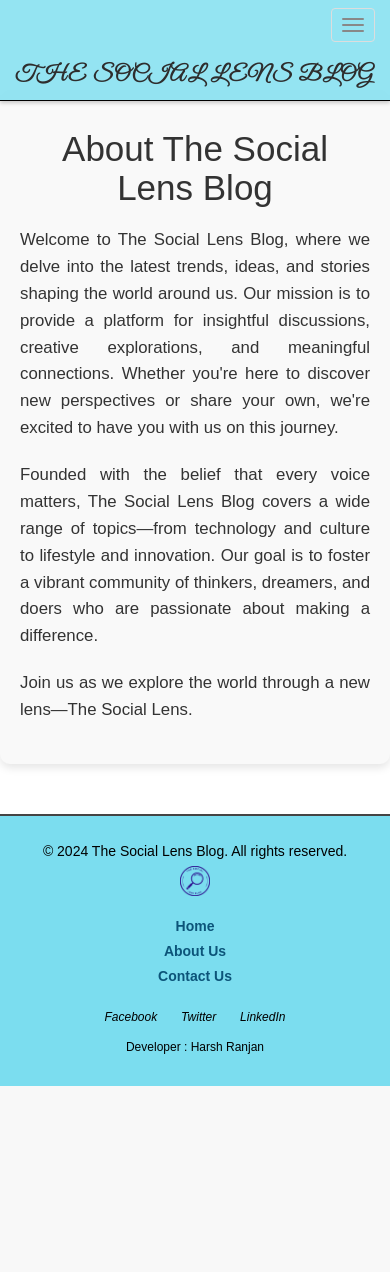
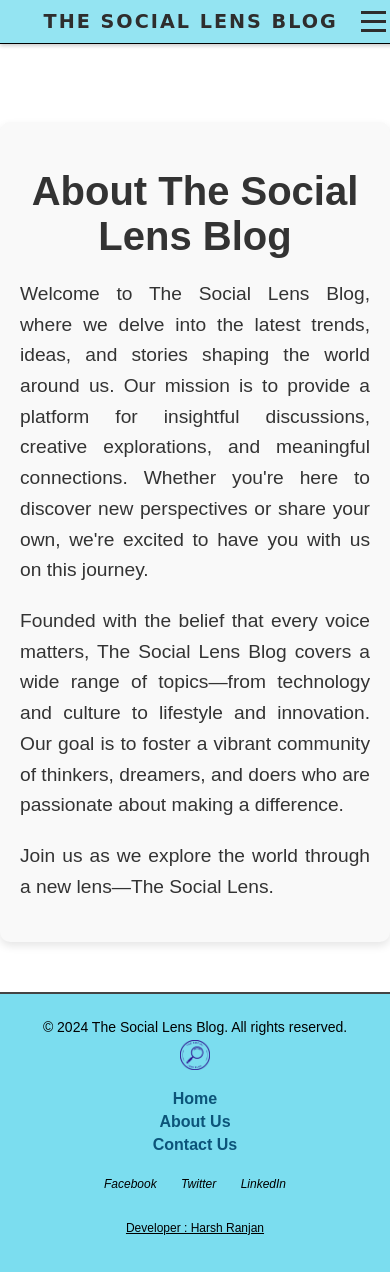
Before and after one commit to Harsh-git98/sociallensblog, a Node server app: page /about in a window 390 px wide. Before the commit the page ends 1086 px from the top, so only its background shows below. Run offline with Node 20, Linux system fonts and the light colour scheme; some libraries are stand-ins or nearby versions.

Commit message:
Update header.ejs

```diff
--- a/views/partials/header.ejs
+++ b/views/partials/header.ejs
@@ -1,12 +1,12 @@
 <!DOCTYPE html>
-<html lang="en" dir="ltr">
+<html lang="en">
 
 <head>
-  <meta charset="utf-8">
+  <meta charset="UTF-8">
+  <meta name="viewport" content="width=device-width, initial-scale=1.0">
   <title>SocialLensBlog</title>
   <link rel="icon" href="img/sociallogo.png" type="image/x-icon">
-  <link rel="stylesheet" href="https://maxcdn.bootstrapcdn.com/bootstrap/3.3.7/css/bootstrap.min.css">
-  <link href="https://fonts.googleapis.com/css2?family=Great+Vibes&display=swap" rel="stylesheet"> <!-- Importing cursive font -->
+  <link href="https://fonts.googleapis.com/css2?family=Great+Vibes&display=swap" rel="stylesheet">
   <style>
     /* Global styles */
     body {
@@ -20,103 +20,148 @@
 
     /* Navbar styles */
     .navbar {
-      border: none;
-      border-radius: 0;
+      width: 100%;
       background-color: #7bdeefce;
       border-bottom: 1px solid black;
       box-shadow: 0 2px 4px rgba(0, 0, 0, 0.2);
+      position: fixed;
+      top: 0;
+      left: 0;
+      z-index: 1000;
+      padding: 10px 20px;
+      display: flex;
+      justify-content: space-evenly;
+      align-items: center;
+      transition: background-color 0.3s ease-in-out;
     }
 
     .navbar-brand {
-      color: #2e2d2d !important;
+      color: #2e2d2d;
       font-weight: bold;
       font-size: 1.8em;
       text-transform: uppercase;
       letter-spacing: 2px;
-      font-family: 'Great Vibes', cursive; /* Cursive font for the title */
+      font-family: 'Indie Flower', cursive;
+      text-decoration: none;
+
+
     }
 
-    .navbar-nav li a {
-      color: #2e2d2d !important;
+    .navbar-toggle {
+      display: none;
+      cursor: pointer;
+      flex-direction: column;
+      justify-content: space-between;
+      height: 21px;
+      transition: transform 0.3s ease-in-out;
+    }
+
+    .navbar-toggle div {
+      width: 25px;
+      height: 3px;
+      background-color: #2e2d2d;
+      transition: all 0.3s ease;
+    }
+
+    .nav-links {
+      list-style-type: none;
+      display: flex;
+      margin: 0;
+      padding: 0;
+    }
+
+    .nav-links li {
+      margin-left: 20px;
+    }
+
+    .nav-links li a {
+      color: #2e2d2d;
+      text-decoration: none;
       font-weight: 600;
       padding: 15px 20px;
+      display: block;
+      transition: background-color 0.3s ease, color 0.3s ease;
     }
 
-    .navbar-nav li a:hover {
+    .nav-links li a:hover {
       background-color: rgba(31, 29, 29, 0.2);
-      color: #ffeb3b !important;
-    }
-
-    .navbar-nav li a:focus {
-      background-color: rgba(46, 44, 44, 0.1);
-      outline: none;
+      color: #ffeb3b;
     }
 
     /* Mobile adjustments */
     @media (max-width: 767px) {
-      .navbar-nav {
-        text-align: center;
+      .navbar-toggle {
+        display: flex;
+      }
+      .navbar-brand {
+      color: #2e2d2d;
+      font-weight: bold;
+      font-size: 1.2em;
+      text-transform: uppercase;
+      letter-spacing: 2px;
+      font-family: 'Indie Flower', cursive;
+      text-decoration: none;
+
+
+    }
+
+      .nav-links {
+        position: fixed;
+        top: 60px;
+        right: 0;
+        height: 100vh;
+        width: 200px;
+        background-color: #7bdeefce;
+        flex-direction: column;
+        justify-content: flex-start;
+        align-items: center;
+        transform: translateX(100%);
+        transition: transform 0.3s ease-in-out;
       }
 
-      .navbar-nav li {
-        float: none;
+      .nav-links li {
+        margin: 15px 0;
       }
 
-      .navbar-nav li a {
-        padding: 10px 15px;
-        font-size: 1.1em;
+      .nav-links.active {
+        transform: translateX(0);
       }
 
-      .navbar-header {
-        float: none;
-        text-align: center; /* Center align brand and toggle button */
+      /* .navbar-toggle.active div:nth-child(1) {
+        transform: rotate(45deg) translate(5px, 5px);
       }
 
-      .navbar-collapse {
-        max-height: 300px;
-        overflow-y: auto; /* Scrollable dropdown on small screens */
+      .navbar-toggle.active div:nth-child(2) {
+        opacity: 0;
       }
 
-      .navbar-toggle {
-        display: inline-block;
-        margin: 8px 15px;
-      }
-
-      .navbar-toggle .icon-bar {
-        background-color: #2e2d2d; /* Color of the toggle bars */
-      }
-    }
-
-    @media (max-width: 576px) {
-      .navbar-brand {
-        font-size: 1.5em;
-      }
+      .navbar-toggle.active div:nth-child(3) {
+        transform: rotate(-45deg) translate(5px, -5px);
+      } */
     }
   </style>
 </head>
 
 <body>
-  <nav class="navbar navbar-default navbar-fixed-top">
-    <div class="container">
-      <div class="navbar-header">
-        <button type="button" class="navbar-toggle collapsed" data-toggle="collapse" data-target="#navbar-collapse" aria-expanded="false">
-          <span class="sr-only">Toggle navigation</span>
-          <span class="icon-bar"></span>
-          <span class="icon-bar"></span>
-          <span class="icon-bar"></span>
-        </button>
-        <a href="/" class="navbar-brand">The Social Lens Blog</a>
-      </div>
-      <div class="collapse navbar-collapse" id="navbar-collapse">
-        <ul class="nav navbar-nav navbar-right">
-          <li id="home"><a href="/">Home</a></li>
-          <li id="about"><a href="/about">About Us</a></li>
-          <li id="contact"><a href="/contact">Contact Us</a></li>
-        </ul>
-      </div>
+  <nav class="navbar">
+    <a href="/" class="navbar-brand">The Social Lens Blog</a>
+    <div class="navbar-toggle" id="mobile-menu">
+      <div></div>
+      <div></div>
+      <div></div>
     </div>
+    <ul class="nav-links" id="nav-links">
+      <li><a href="/">Home</a></li>
+      <li><a href="/about">About Us</a></li>
+      <li><a href="/contact">Contact Us</a></li>
+    </ul>
   </nav>
-  <br><br>
+  <br><br><br><br>
 
-  <script src="https://ajax.googleapis.com/ajax/libs/jquery/3.2.1/jquery.min.js"></script>
-  <script src="https://maxcdn.bootstrapcdn.com/bootstrap/3.3.7/js/bootstrap.min.js"></script>
+  <script>
+    // Toggle mobile menu
+    document.getElementById("mobile-menu").addEventListener("click", function () {
+      this.classList.toggle("active");
+      document.getElementById("nav-links").classList.toggle("active");
+    });
+  </script>
```
